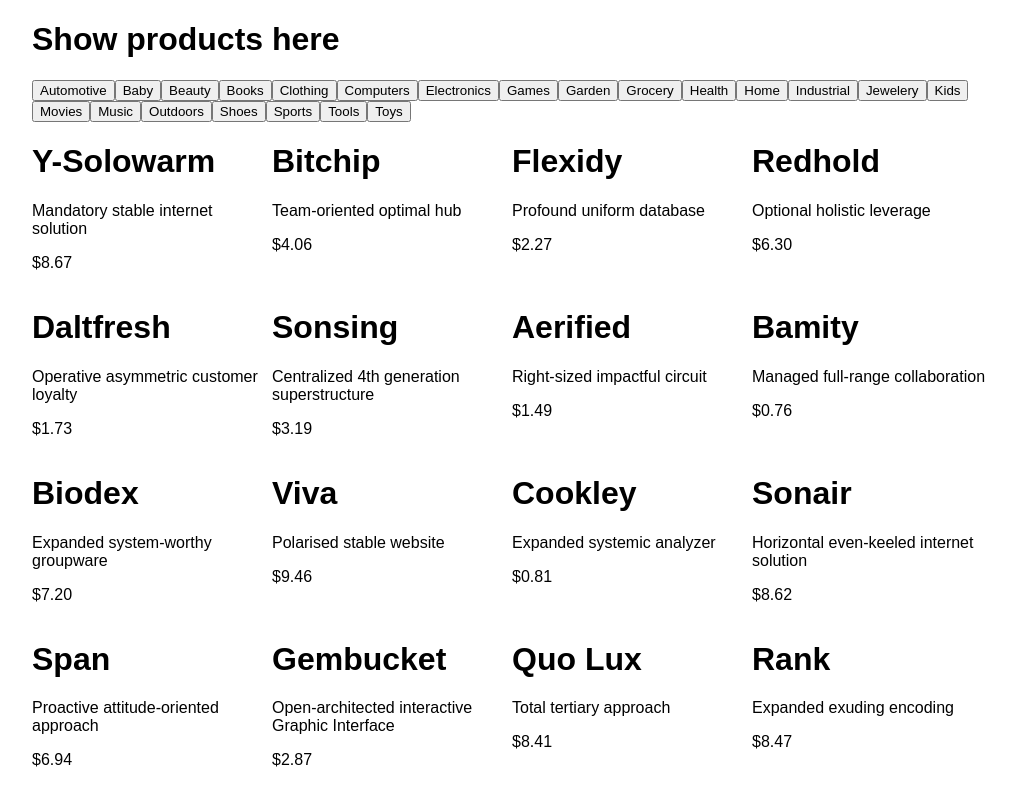
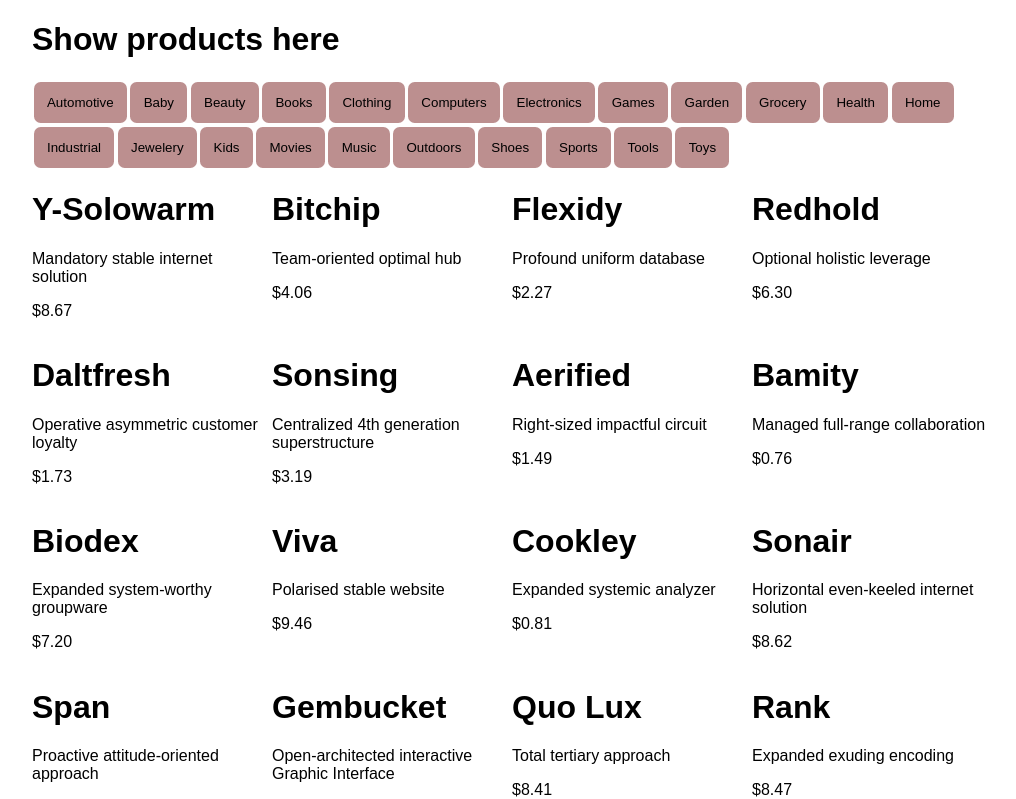
Before and after one commit to ericanaglik/react-product-list, a React (Create React App) app: page / in a window 1280 px wide. Shown: the top 799 px of the page, without its empty margins (128-1144 px from the left). Built offline with nearby package versions, Linux system fonts and the light colour scheme.

Commit message:
added more css for buttons

```diff
--- a/src/App.js
+++ b/src/App.js
@@ -2,12 +2,13 @@ import React, { Component } from 'react';
 import inventory, { categories } from './inventory'
 import './App.css';
 import Product from './Product';
+import CategoryButton from './Category-Button'
 
 class App extends Component {
 
   render() {
     const cats = categories.map((cat) => {  // map( () => {} )
-      return <button key={cat}>{cat}</button>
+      return <CategoryButton key={cat} label={cat} />
     })
     const items = inventory.map((item, i) => {
       const { name, description, price } = item
--- /dev/null
+++ b/src/Category-Button.css
@@ -0,0 +1,9 @@
+.category-button {
+    padding: 1em;
+    margin: 0.125em;
+    border: none;
+    border-radius: 0.5em;
+    background-color: rosybrown;
+}
+/*
+export default .category-button */
--- a/src/Category-Button.js
+++ b/src/Category-Button.js
@@ -0,0 +1,10 @@
+import React from 'react'
+import './Category-Button.css'
+
+const CategoryButton = (props) => {
+    return (
+        <button className="category-button">{props.label}</button>
+    )
+}
+
+export default CategoryButton
```
